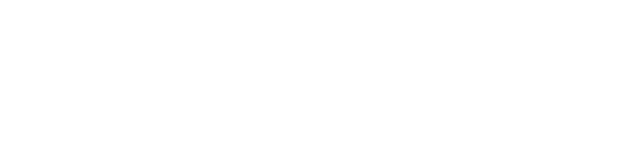
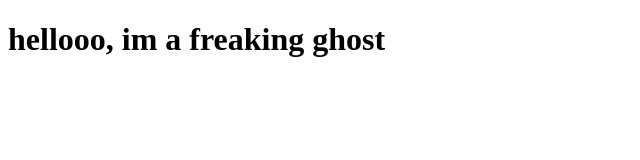
Before and after one commit to tektechnologies/Paranormal-Map-tivity, a website: page public/index.html in a window 1280 px wide. Shown: the whole page, without its empty margins (0-640 px from the left). Drawn offline with Linux system fonts and the light colour scheme.

Commit message:
threw in h1 for testing

```diff
--- a/public/index.html
+++ b/public/index.html
@@ -7,6 +7,7 @@
     <title>Document</title>
 </head>
 <body>
+    <h1>hellooo, im a freaking ghost</h1>
     <script src="scripts/vendor/jquery-3.3.1.min.js"></script>
     <script src="scripts/vendor/handlebars-v4.0.11.js"></script>
 </body>
```
